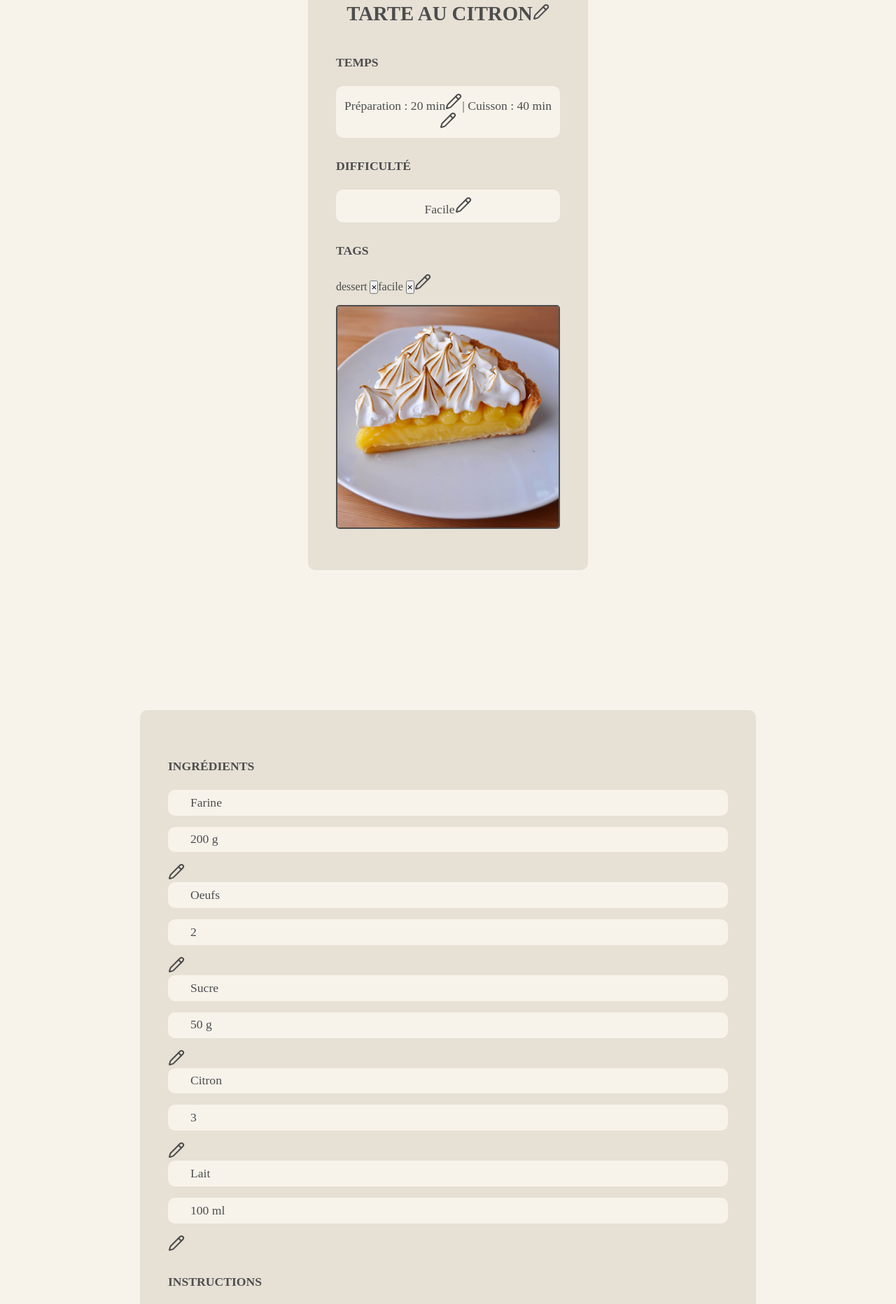
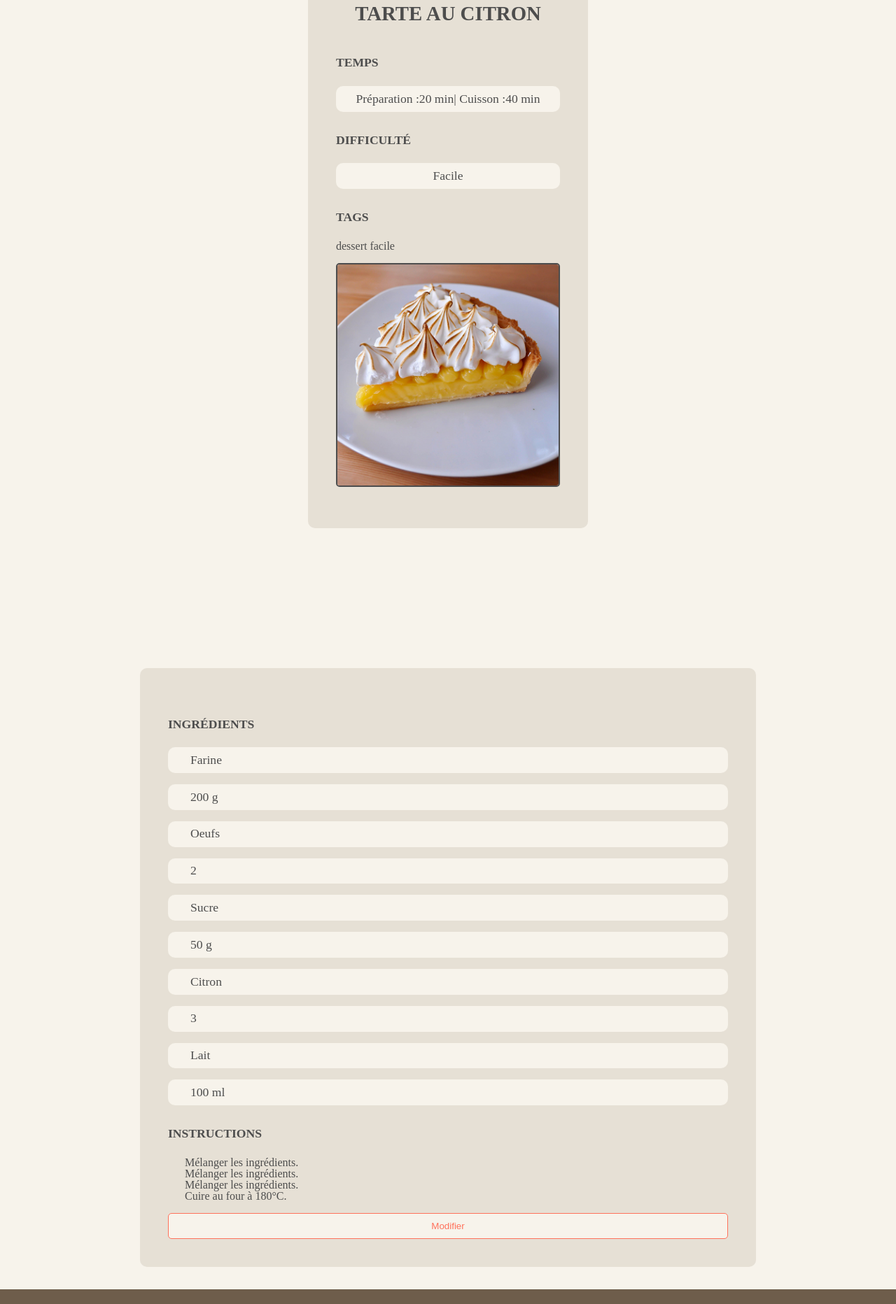
Before and after one commit to TigerSnowy/le_reseau_des_gourmets, a React (Vite) app in the folder code/client/: page /recettes/creation/recette in a window 1280 px wide. Shown: the part 280-2144 px from the top of the page at 70% size. Built offline with nearby package versions, Linux system fonts and the light colour scheme.

Commit message:
💄 modifié le mode d'édition de la page Recipe

```diff
--- a/code/client/src/page/RecipePage.tsx
+++ b/code/client/src/page/RecipePage.tsx
@@ -1,22 +1,17 @@
 import { useState } from "react";
 import styles from "../assets/scss/recipe.module.scss";
-import { Pencil } from "lucide-react";
 
 const RecipePage = () => {
 	// pour activer/désactiver l'édition
 	// const [isEditing, setIsEditing] = useState(false);
 
 	// pour stocker la recette (sans back pour l'instant)
+	const [isEditing, setIsEditing] = useState(false);
 	const [recipeName, setRecipeName] = useState("Tarte au citron");
-
 	const [image, setImage] = useState<File | null>(null);
-
 	const [preparationTime, setPreparationTime] = useState("20");
-
 	const [cookingTime, setCookingTime] = useState("40");
-
 	const [difficulty, setDifficulty] = useState("Facile");
-
 	const [ingredients, setIngredients] = useState([
 		{ id: crypto.randomUUID(), name: "Farine", quantity: "200", unit: "g" },
 		{ id: crypto.randomUUID(), name: "Oeufs", quantity: "2", unit: "" },
@@ -33,11 +28,7 @@ const RecipePage = () => {
 	]);
 
 	const [tags, setTags] = useState<string[]>(["dessert", "facile"]);
-
-	//supprime un tag
-	const removeTag = (tag: string) => {
-		setTags(tags.filter((t) => t !== tag));
-	};
+	const [newTag, setNewTag] = useState("");
 
 	// gère le changement d'image
 	const handleImageChange = (event: React.ChangeEvent<HTMLInputElement>) => {
@@ -46,12 +37,51 @@ const RecipePage = () => {
 		}
 	};
 
-	// pour basculer en mode édition
-	const toggleEdit = (field: string) => {
-		setEditingField(editingField === field ? null : field);
+	// ajoute un tag
+	const addTag = () => {
+		if (newTag.trim() !== "" && !tags.includes(newTag.trim())) {
+			setTags([...tags, newTag.trim()]);
+			setNewTag("");
+		}
 	};
 
-	const [editingField, setEditingField] = useState<string | null>(null);
+	// supprime un tag
+	const removeTag = (tag: string) => {
+		setTags(tags.filter((t) => t !== tag));
+	};
+
+	// modifie un ingrédient
+	const updateIngredient = (
+		id: string,
+		field: keyof (typeof ingredients)[0],
+		value: string,
+	) => {
+		setIngredients(
+			ingredients.map((i) => (i.id === id ? { ...i, [field]: value } : i)),
+		);
+	};
+
+	// supprime un ingrédient
+	const removeIngredient = (id: string) => {
+		setIngredients(ingredients.filter((i) => i.id !== id));
+	};
+
+	// modifie une instruction
+	const updateInstruction = (id: string, value: string) => {
+		setInstructions(
+			instructions.map((s) => (s.id === id ? { ...s, text: value } : s)),
+		);
+	};
+
+	// supprime une instruction
+	const removeInstruction = (id: string) => {
+		setInstructions(instructions.filter((step) => step.id !== id));
+	};
+
+	// active/désactive l'édition
+	const toggleEdit = () => {
+		setIsEditing(!isEditing);
+	};
 
 	return (
 		<div className={styles.recipeContainer}>
@@ -60,7 +90,7 @@ const RecipePage = () => {
 				{/* nom de la recette */}
 
 				<h1>
-					{editingField === "recipeName" ? (
+					{isEditing ? (
 						<input
 							type="text"
 							value={recipeName}
@@ -69,18 +99,14 @@ const RecipePage = () => {
 					) : (
 						recipeName
 					)}
-					<Pencil
-						className={styles.editIcon}
-						onClick={() => toggleEdit("recipeName")}
-					/>
 				</h1>
 
 				<h3>Temps</h3>
 
 				{/* temps de préparation et cuisson */}
 				<p>
-					Préparation :{" "}
-					{editingField === "preparationTime" ? (
+					Préparation :
+					{isEditing ? (
 						<input
 							type="number"
 							value={preparationTime}
@@ -89,31 +115,23 @@ const RecipePage = () => {
 					) : (
 						`${preparationTime} min`
 					)}
-					<Pencil
-						className={styles.editIcon}
-						onClick={() => toggleEdit("preparationTime")}
-					/>
-					| Cuisson :{" "}
-					{editingField === "cookingTime" ? (
+					| Cuisson :
+					{isEditing ? (
 						<input
-							type="text"
+							type="number"
 							value={cookingTime}
 							onChange={(e) => setCookingTime(e.target.value)}
 						/>
 					) : (
 						`${cookingTime} min`
 					)}
-					<Pencil
-						className={styles.editIcon}
-						onClick={() => toggleEdit("cookingTime")}
-					/>
 				</p>
 
 				{/* difficulté */}
 				<h3>Difficulté</h3>
 
 				<p>
-					{editingField === "difficulty" ? (
+					{isEditing ? (
 						<select
 							value={difficulty}
 							onChange={(e) => setDifficulty(e.target.value)}
@@ -123,12 +141,8 @@ const RecipePage = () => {
 							<option value="Difficile">Difficile</option>
 						</select>
 					) : (
-						`${difficulty}`
+						difficulty
 					)}
-					<Pencil
-						className={styles.editIcon}
-						onClick={() => toggleEdit("difficulty")}
-					/>
 				</p>
 
 				{/* tags */}
@@ -137,24 +151,53 @@ const RecipePage = () => {
 					{tags.map((tag) => (
 						<span key={tag} className={styles.tag}>
 							{tag}{" "}
+							{isEditing && (
 								<button type="button" onClick={() => removeTag(tag)}>
 									×
 								</button>
+							)}
 						</span>
 					))}
-					<Pencil className={styles.editIcon} />
 				</div>
+				{isEditing && (
+					<div className={styles.addTag}>
+						<input
+							type="text"
+							value={newTag}
+							onChange={(e) => setNewTag(e.target.value)}
+						/>
+						<button type="button" onClick={addTag}>
+							Ajouter
+						</button>
+					</div>
+				)}
 
 				{/* gestion de l'image */}
+
+				{isEditing ? (
+					<>
+						<label htmlFor="imageUpload" className={styles.customFileUpload}>
+							Modifier l'image
+						</label>
+						<input
+							id="imageUpload"
+							type="file"
+							accept="image/*"
+							onChange={handleImageChange}
+							className={styles.imgInput}
+						/>
+					</>
+				) : (
 					<img
 						src={
 							image
 								? URL.createObjectURL(image)
-							: "../../public/img/tarte-au-citron-meringuee.jpeg"
+								: "/img/tarte-au-citron-meringuee.jpeg"
 						}
 						alt="Recette"
 						className={styles.previewImage}
 					/>
+				)}
 			</div>
 
 			{/* pqrtie droite */}
@@ -165,23 +208,88 @@ const RecipePage = () => {
 				<div className={styles.ingredientsContainer}>
 					{ingredients.map((ingredient) => (
 						<div key={ingredient.id} className={styles.ingredientItem}>
+							{isEditing ? (
+								<>
+									<input
+										type="text"
+										value={ingredient.name}
+										onChange={(e) =>
+											updateIngredient(ingredient.id, "name", e.target.value)
+										}
+									/>
+
+									<input
+										type="text"
+										value={ingredient.quantity}
+										onChange={(e) =>
+											updateIngredient(
+												ingredient.id,
+												"quantity",
+												e.target.value,
+											)
+										}
+									/>
+
+									<input
+										type="text"
+										value={ingredient.unit}
+										onChange={(e) =>
+											updateIngredient(ingredient.id, "unit", e.target.value)
+										}
+									/>
+
+									<button
+										type="button"
+										onClick={() => removeIngredient(ingredient.id)}
+									>
+										🗑
+									</button>
+								</>
+							) : (
+								<>
 									<p>{ingredient.name}</p>
 									<p>
 										{ingredient.quantity} {ingredient.unit}
 									</p>
-							<Pencil className={styles.editIcon} />
+								</>
+							)}
 						</div>
 					))}
 				</div>
+
 				{/* instructions */}
 				<h3>Instructions</h3>
 				<ol>
 					{instructions.map((step) => (
 						<li key={step.id} className={styles.instructionItem}>
-							{step.text} <Pencil className={styles.editIcon} />
+							{isEditing ? (
+								<textarea
+									value={step.text}
+									onChange={(e) => updateInstruction(step.id, e.target.value)}
+								/>
+							) : (
+								step.text
+							)}
+							{isEditing && (
+								<button
+									type="button"
+									onClick={() => removeInstruction(step.id)}
+								>
+									🗑
+								</button>
+							)}
 						</li>
 					))}
 				</ol>
+
+				{/* bouton pour qctiver l'edition */}
+				<button
+					type="button"
+					className={styles.editButton}
+					onClick={toggleEdit}
+				>
+					{isEditing ? "Sauvegarder" : "Modifier"}
+				</button>
 			</div>
 		</div>
 	);
```
Lines whose indentation alone changed are shown as unchanged.
